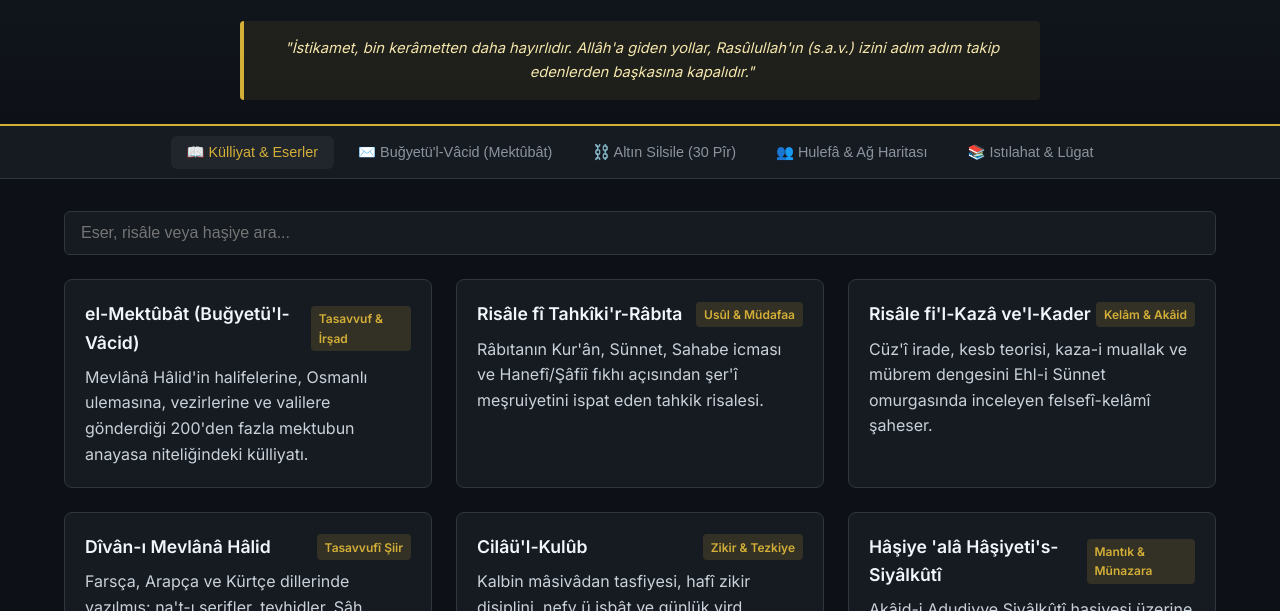
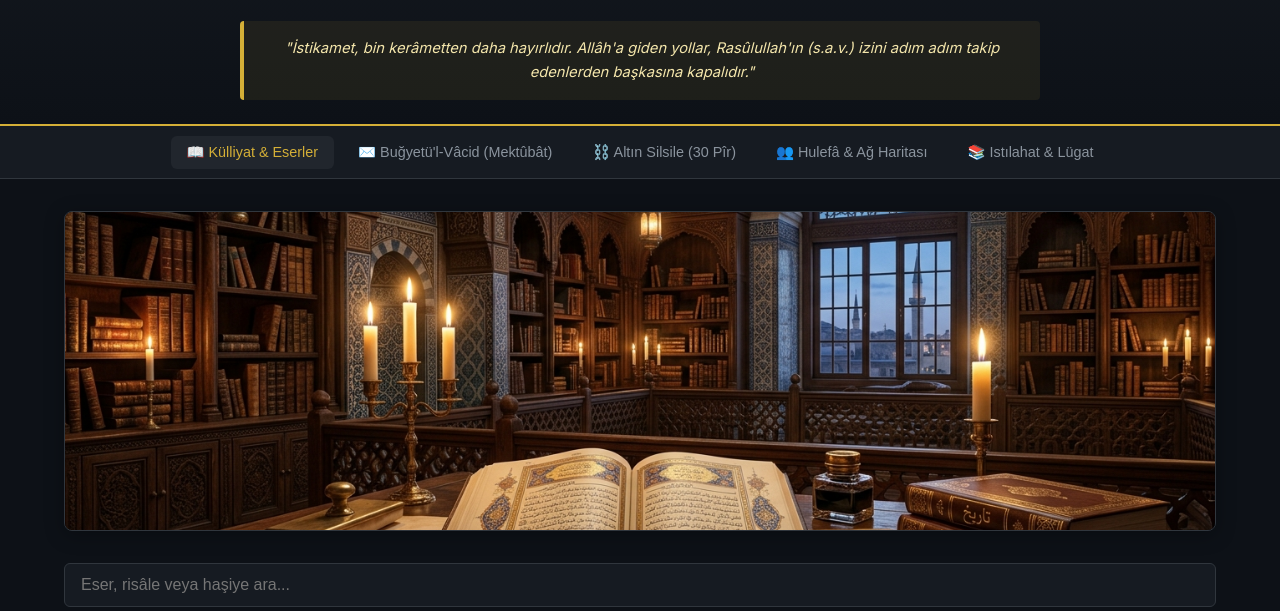
Before and after one commit to arch-yunus/halid-i-bagdadi-kulliyati, a plain HTML site: page site/index.html in a window 1280 px wide. Shown: the part 189-800 px from the top of the page. Drawn offline with Linux system fonts and the light colour scheme.

Commit message:
feat: 5 adet tematik yüksek çözünürlüklü banner görseli eklendi (Külliyat Hero, Seyr u Sülûk, Altın Silsile, Şam Sâlihiye Dergâhı, Yazma Eserler & Arşiv)

```diff
--- a/site/index.html
+++ b/site/index.html
@@ -198,6 +198,15 @@
       font-size: 0.85rem;
       flex-shrink: 0;
     }
+    .hero-banner-img {
+      width: 100%;
+      max-height: 320px;
+      object-fit: cover;
+      border-radius: 8px;
+      margin-bottom: 1.5rem;
+      border: 1px solid var(--border-color);
+      box-shadow: 0 4px 20px rgba(0,0,0,0.3);
+    }
     footer {
       border-top: 1px solid var(--border-color);
       text-align: center;
@@ -230,6 +239,7 @@
   <main>
     <!-- TAB 1: Külliyat & Eserler -->
     <section id="tab-kulliyat" class="tab-content active">
+      <img src="../assets/banners/01_hero_kulliyat.jpg" alt="Mevlânâ Hâlid Külliyatı Banner" class="hero-banner-img" />
       <input type="text" class="search-input" id="eserSearch" placeholder="Eser, risâle veya haşiye ara..." oninput="filterCards('kulliyat-grid', this.value)" />
       <div class="grid" id="kulliyat-grid">
         <div class="card">
@@ -261,23 +271,27 @@
 
     <!-- TAB 2: Mektuplar -->
     <section id="tab-mektuplar" class="tab-content">
+      <img src="../assets/banners/05_yazma_eserler_ve_arsiv.jpg" alt="Mektuplar ve Yazmalar Banner" class="hero-banner-img" />
       <input type="text" class="search-input" id="mektupSearch" placeholder="Mektup no, muhatap veya konu ara (örn: Seyyid Tâhâ, adalet, Dehlevî)..." oninput="filterMektuplar(this.value)" />
       <div class="grid" id="mektuplar-grid"></div>
     </section>
 
     <!-- TAB 3: Altın Silsile -->
     <section id="tab-silsile" class="tab-content">
+      <img src="../assets/banners/03_altin_silsile.jpg" alt="Altın Silsile Banner" class="hero-banner-img" />
       <ul class="silsilah-list" id="silsile-list"></ul>
     </section>
 
     <!-- TAB 4: Hulefâ -->
     <section id="tab-hulefa" class="tab-content">
+      <img src="../assets/banners/04_salihie_dergahi.jpg" alt="Hulefâ ve Dergâhlar Banner" class="hero-banner-img" />
       <input type="text" class="search-input" id="hulefaSearch" placeholder="Halife ismi, merkez veya bölge ara (örn: İbn Âbidîn, Nehri, İstanbul)..." oninput="filterHulefa(this.value)" />
       <div class="grid" id="hulefa-grid"></div>
     </section>
 
     <!-- TAB 5: Istılahat & Lügat -->
     <section id="tab-lugat" class="tab-content">
+      <img src="../assets/banners/02_seyr_u_suluk.jpg" alt="Seyr u Sülûk ve Lügat Banner" class="hero-banner-img" />
       <input type="text" class="search-input" id="lugatSearch" placeholder="Kavram veya terim ara (örn: Letâif, Râbıta, Kesb)..." oninput="filterLugat(this.value)" />
       <div class="grid" id="lugat-grid"></div>
     </section>
```
Also changed, not shown: assets/banners/01_hero_kulliyat.jpg (added), assets/banners/02_seyr_u_suluk.jpg (added), assets/banners/03_altin_silsile.jpg (added), assets/banners/04_salihie_dergahi.jpg (added), assets/banners/05_yazma_eserler_ve_arsiv.jpg (added), 1 other file.
